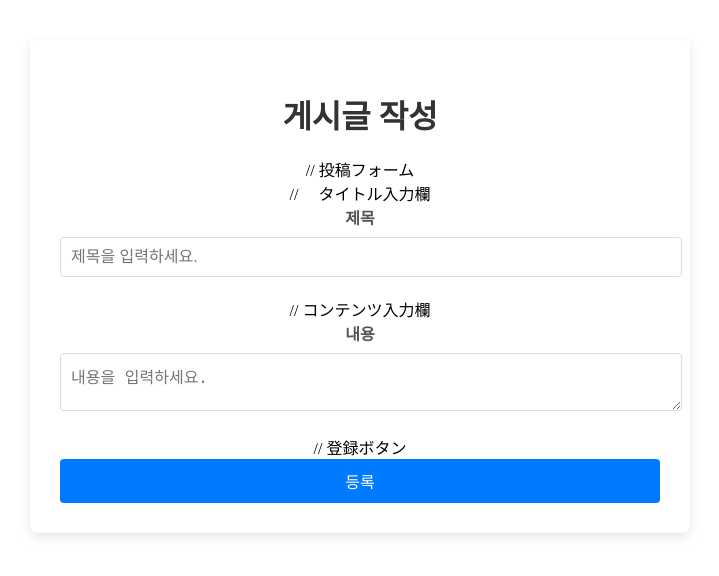
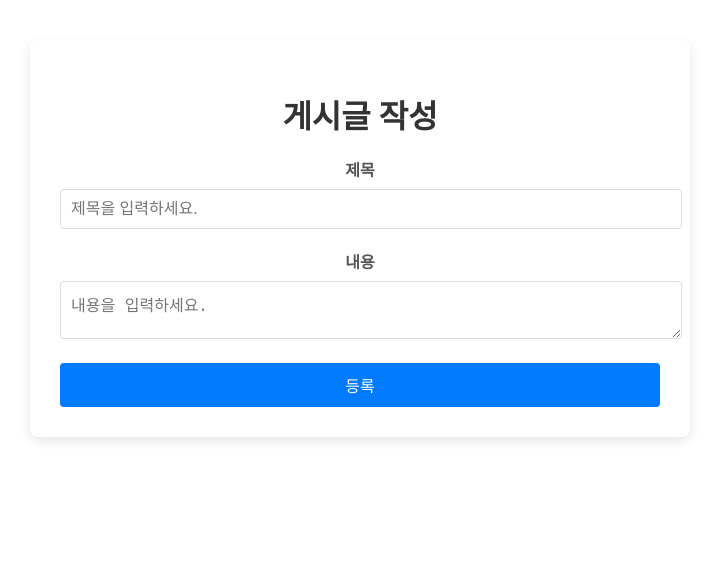
Before and after one commit to gyuminwoo/spring-react-board, a React (Create React App) app: page /create in a window 1280 px wide. Shown: the top 576 px of the page, without its empty margins (280-999 px from the left). Built offline with nearby package versions, Linux system fonts and the light colour scheme.

Commit message:
일본어 주석

```diff
--- a/src/CreatePost.js
+++ b/src/CreatePost.js
@@ -5,19 +5,19 @@ let CreatePost = ()=>{
     return (
         <div className={"create-post-container"}>
             <h1 className={"create-post-title"}>게시글 작성</h1>
-//          投稿フォーム
+            {/* 投稿フォーム */}
             <form className={"create-post-form"}>
-//            　タイトル入力欄
+              　{/* タイトル入力欄 */}
                 <div className={"form-group"}>
                     <label htmlFor={"title"}>제목</label>
                     <input id={"title"} type={"text"} placeholder={"제목을 입력하세요."}/>
                 </div>
-//              コンテンツ入力欄
+                {/* コンテンツ入力欄 */}
                 <div className={"form-group"}>
                     <label htmlFor={"content"}>내용</label>
                     <textarea id={"content"} placeholder={"내용을 입력하세요."}/>
                 </div>
-//              登録ボタン
+                {/* 登録ボタン */}
                 <button type={"submit"} className={"submit-button"}>등록</button>
             </form>
         </div>
--- a/src/Home.js
+++ b/src/Home.js
@@ -46,7 +46,7 @@ let Home = () => {
                 }
             </div>
 
-//　　　　　　ページネーション
+    　　　　 {/* ページネーション */}
             <div className={"pagination"}>
                 {
                     pageNumbers.map(number=>(
@@ -60,7 +60,7 @@ let Home = () => {
                 }
             </div>
 
-//          投稿作成ページへのリンク
+            {/* 投稿作成ページへのリンク */}
             <Link to={"/create"} className={"create-link"}>게시글 작성</Link>
         </div>
     );
--- a/src/PostDetail.js
+++ b/src/PostDetail.js
@@ -21,7 +21,7 @@ let PostDetail = () => {
         <div className={"post-detail-container"}>
             <h1 className={"post-detail-title"}>{post.title}</h1>
             <p className={"post-detail-content"}>{post.content}</p>
-//          編集・削除ボタン
+            {/* 編集・削除ボタン */}
             <div className={"button-group"}>
                 <Link to={`/post/edit/${id}`} className={"edit-button"}>
                     수정하기
@@ -31,7 +31,7 @@ let PostDetail = () => {
                 </button>
             </div>
 
-//          一覧ページに戻るリンク
+            {/* 一覧ページに戻るリンク */}
             <Link to={"/"} className={"back-link"}>
                 목록으로 돌아가기
             </Link>
--- a/src/PostEdit.js
+++ b/src/PostEdit.js
@@ -27,21 +27,21 @@ let PostEdit = ()=>{
     return (
         <div className={"post-edit-container"}>
             <h1 className={"post-edit-title"}>게시글 수정</h1>
-//          編集フォーム
+            {/* 編集フォーム */}
             <form onSubmit={handleSubmit} className={"post-edit-form"}>
-//              タイトル入力欄
+                {/* タイトル入力欄 */}
                 <div className={"form-group"}>
                     <label htmlFor={"title"}>제목</label>
                     <input id={"title"} type={"text"} value={title} onChange={(e) => setTitle(e.target.value)} placeholder={"제목을 입력하세요."}/>
                 </div>
 
-//              コンテンツ入力欄
+                {/* コンテンツ入力欄 */}
                 <div className={"form-group"}>
                     <label htmlFor={"content"}>내용</label>
                     <textarea id={"content"} value={content} onChange={(e) => setContent(e.target.value)} placeholder={"내용을 입력하세요."}/>
                 </div>
 
-//              アクションボタン
+                {/* アクションボタン */}
                 <div className={"button-group"}>
                     <button type={"submit"} className={"submit-button"}>수정 완료</button>
                     <Link to={`/post/${id}`} className={"cancel-button"}>취소</Link>
```
